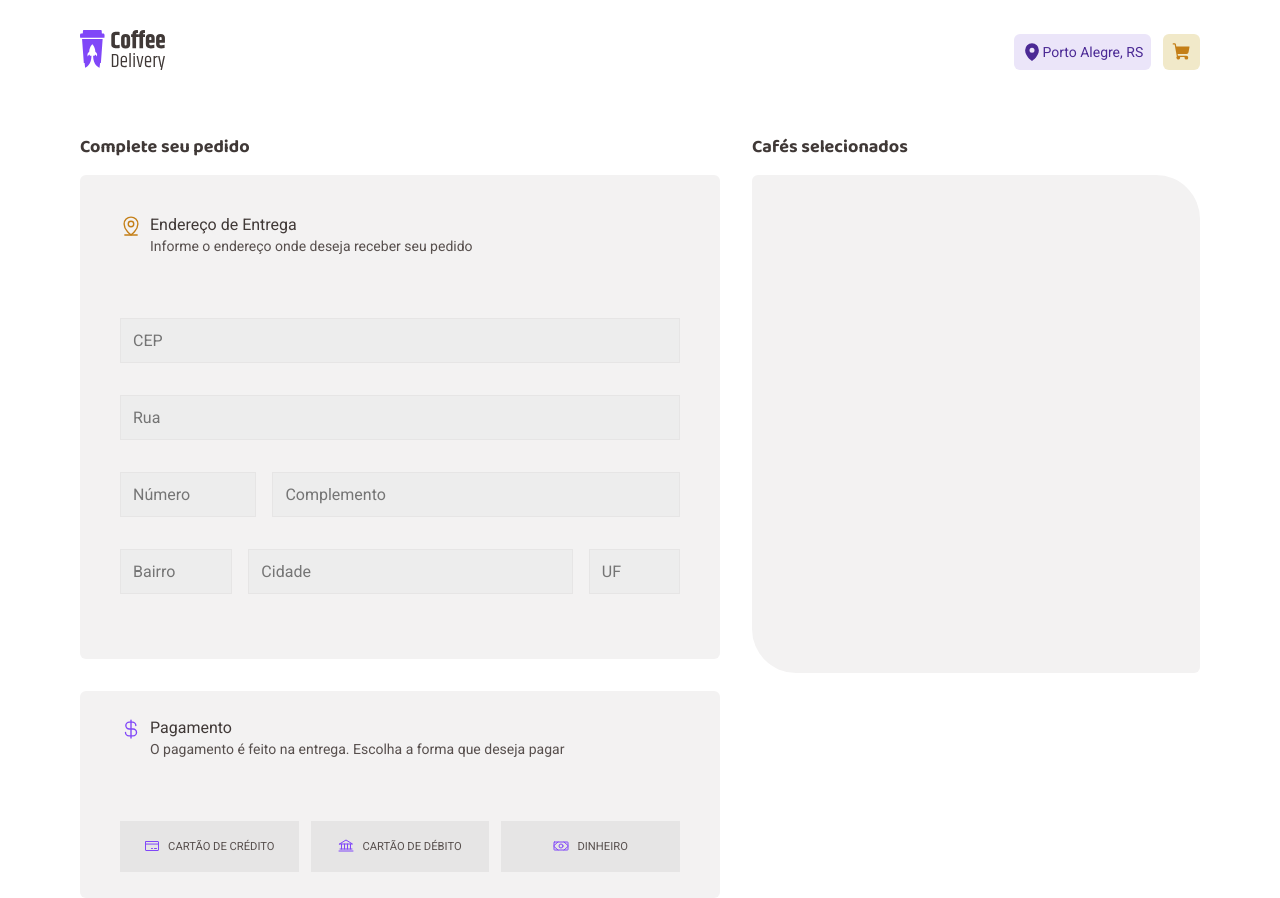
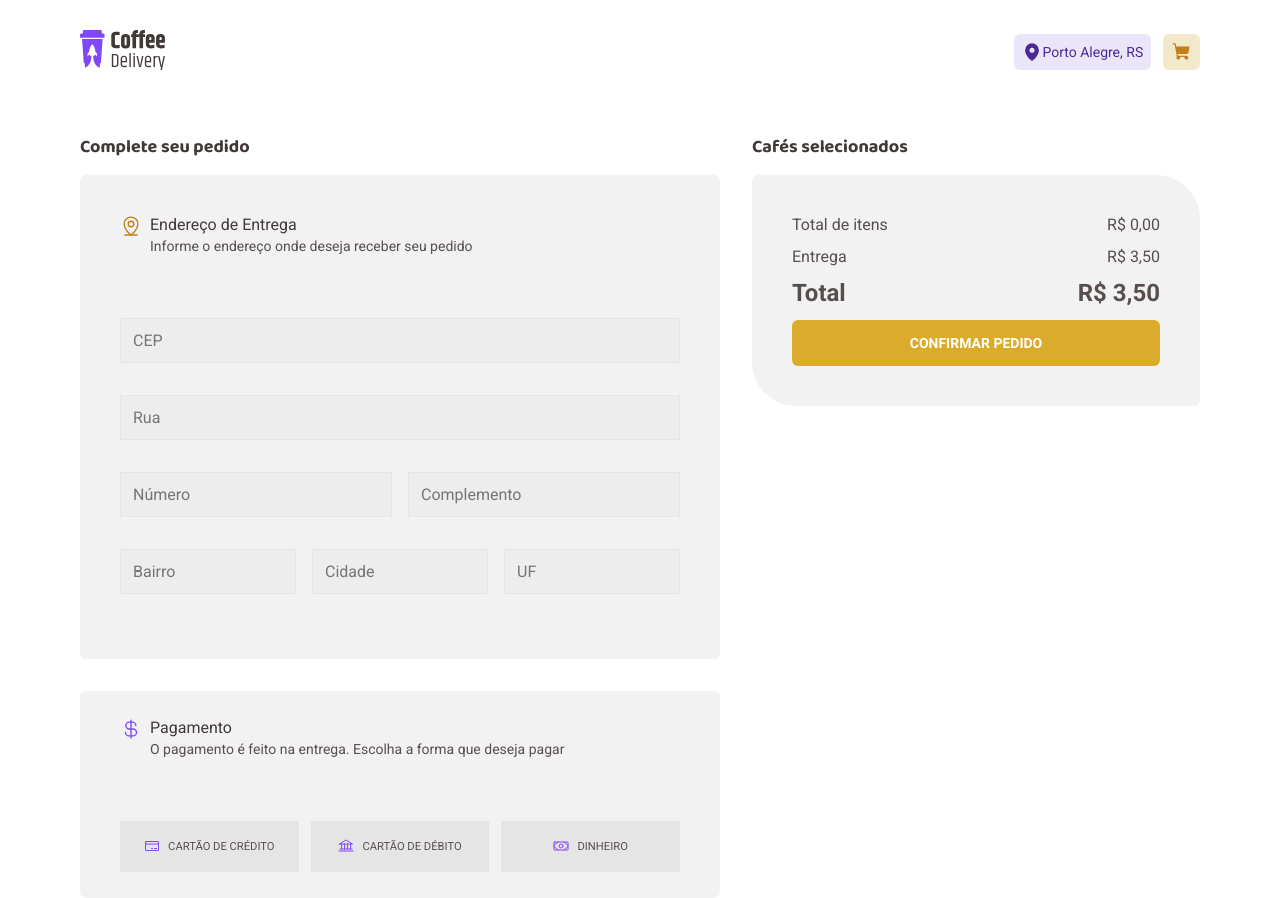
Before and after one commit to manuncorrea/coffe-delivery, a React (Vite) app: page /checkout in a window 1280 px wide. Built offline with nearby package versions, Linux system fonts and the light colour scheme.

Commit message:
finalizando o card de soma dos cafés

```diff
--- /dev/null
+++ b/src/components/Button/index.tsx
@@ -0,0 +1,10 @@
+import { ButtonHTMLAttributes } from 'react'
+import { ButtonContainer } from './styles'
+
+interface ButtonProps extends ButtonHTMLAttributes<HTMLButtonElement> {
+  text: string
+}
+
+export function Button({ text, ...rest }: ButtonProps) {
+  return <ButtonContainer {...rest}>{text}</ButtonContainer>
+}
--- /dev/null
+++ b/src/components/Button/styles.ts
@@ -0,0 +1,23 @@
+import styled from 'styled-components'
+
+export const ButtonContainer = styled.button`
+  display: flex;
+  align-items: center;
+  justify-content: center;
+  text-align: center;
+
+  font-size: 0.875rem;
+  font-weight: 700;
+
+  width: 23rem;
+  height: 2.875rem;
+  padding: 0.75rem 2.8rem;
+
+  gap: 0.5rem;
+
+  border: none;
+  border-radius: 6px;
+
+  background: ${(props) => props.theme.yellow};
+  color: ${(props) => props.theme.white};
+`
--- /dev/null
+++ b/src/pages/Checkout/components/CheckoutCoffeCard/SelectedCoffee/index.tsx
@@ -0,0 +1,33 @@
+import { useContext } from 'react'
+import { Button } from '../../../../../components/Button'
+import { CartContextProps } from '../../../../../context/CoffeeCartContextProvider'
+import { formatMoney } from '../../../../../utils/formatMoney'
+import { ContainerTotal } from './styles'
+
+const deliveryFee = 3.5
+export function SelectedCoffee() {
+  const { cartOrdersTotal, cartQuantity } = useContext(CartContextProps)
+  const cartTotal = deliveryFee + cartOrdersTotal
+  const formattedOrdersTotal = formatMoney(cartOrdersTotal)
+  const formattedCartTotal = formatMoney(cartTotal)
+  const formattedDeliveryFee = formatMoney(deliveryFee)
+  return (
+    <ContainerTotal>
+      <div>
+        <span>Total de itens</span>
+        <span>R$ {formattedOrdersTotal}</span>
+      </div>
+
+      <div>
+        <span>Entrega</span>
+        <span>R$ {formattedDeliveryFee}</span>
+      </div>
+
+      <div>
+        <h2>Total</h2>
+        <h2>R$ {formattedCartTotal}</h2>
+      </div>
+      <Button text="CONFIRMAR PEDIDO" disabled={cartQuantity <= 0} />
+    </ContainerTotal>
+  )
+}
--- /dev/null
+++ b/src/pages/Checkout/components/CheckoutCoffeCard/SelectedCoffee/styles.ts
@@ -0,0 +1,13 @@
+import styled from 'styled-components'
+
+export const ContainerTotal = styled.div`
+  display: flex;
+  flex-direction: column;
+  gap: 0.8rem;
+
+  > div {
+    display: flex;
+    align-items: center;
+    justify-content: space-between;
+  }
+`
--- a/src/pages/Checkout/components/CheckoutCoffeCard/index.tsx
+++ b/src/pages/Checkout/components/CheckoutCoffeCard/index.tsx
@@ -14,7 +14,9 @@ interface CheckoutCoffeCardProps {
 }
 
 export function CheckoutCoffeCard({ coffee }: CheckoutCoffeCardProps) {
-  const { completeCurrentOrder, removeCoffeeFromCart } = useContext(CartContextProps)
+  const { completeCurrentOrder, removeCoffeeFromCart } =
+    useContext(CartContextProps)
+
   function handleIncrementquantity() {
     completeCurrentOrder(coffee.id, 'increase')
   }
@@ -30,6 +32,7 @@ export function CheckoutCoffeCard({ coffee }: CheckoutCoffeCardProps) {
   const coffeeTotal = coffee.price * coffee.quantyCoffe
   const fotmatCoffeeTotal = formatMoney(coffeeTotal)
   return (
+    <>
       <Container>
         <div>
           <img src={coffee.photo} alt="" />
@@ -50,5 +53,6 @@ export function CheckoutCoffeCard({ coffee }: CheckoutCoffeCardProps) {
         </div>
         <p>R$ {fotmatCoffeeTotal}</p>
       </Container>
+    </>
   )
 }
--- /dev/null
+++ b/src/pages/Checkout/components/FormAddress/index.tsx
@@ -0,0 +1,28 @@
+import { MapPinLine } from 'phosphor-react'
+import { HeaderRequest, InputContainer } from './styles'
+
+export function FormAddress() {
+  return (
+    <>
+      <HeaderRequest>
+        <MapPinLine size={22} />
+        <div>
+          <h4>Endereço de Entrega</h4>
+          <span>Informe o endereço onde deseja receber seu pedido</span>
+        </div>
+      </HeaderRequest>
+
+      <input type="text" placeholder="CEP" />
+      <input type="text" placeholder="Rua" />
+      <InputContainer>
+        <input type="number" placeholder="Número" />
+        <input type="text" placeholder="Complemento" />
+      </InputContainer>
+      <InputContainer>
+        <input type="text" placeholder="Bairro" />
+        <input type="text" placeholder="Cidade" />
+        <input type="text" placeholder="UF" />
+      </InputContainer>
+    </>
+  )
+}
--- /dev/null
+++ b/src/pages/Checkout/components/FormAddress/styles.ts
@@ -0,0 +1,51 @@
+import styled from 'styled-components'
+
+export const InputContainer = styled.div`
+  display: flex;
+  flex-direction: row;
+  width: 100%;
+
+  & input:not(:first-child) {
+    margin-left: 1rem;
+  }
+
+  & input:first-child {
+    width: 25%;
+  }
+
+  & input:nth-child(2) {
+    width: 75%;
+  }
+
+  & input:nth-child(3) {
+    width: 20%;
+  }
+`
+export const HeaderContainer = styled.div`
+  display: flex;
+  flex-direction: row;
+  min-height: 4.4rem;
+  gap: 0.5rem;
+
+  div {
+    h4 {
+      font-size: 1rem;
+      font-weight: 400;
+      color: ${(props) => props.theme['base-subtitle']};
+      line-height: 1.3rem;
+    }
+
+    span {
+      font-size: 0.875rem;
+      font-weight: 400;
+      color: ${(props) => props.theme['base-text']};
+      line-height: 1.138rem;
+    }
+  }
+`
+
+export const HeaderRequest = styled(HeaderContainer)`
+  svg {
+    color: ${(props) => props.theme['yellow-dark']};
+  }
+`
--- a/src/pages/Checkout/index.tsx
+++ b/src/pages/Checkout/index.tsx
@@ -1,20 +1,14 @@
-import {
-  Bank,
-  CreditCard,
-  CurrencyDollar,
-  MapPinLine,
-  Money,
-} from 'phosphor-react'
+import { Bank, CreditCard, CurrencyDollar, Money } from 'phosphor-react'
 import { useContext } from 'react'
 import { CartContextProps } from '../../context/CoffeeCartContextProvider'
 import { CheckoutCoffeCard } from './components/CheckoutCoffeCard'
+import { SelectedCoffee } from './components/CheckoutCoffeCard/SelectedCoffee'
+import { FormAddress } from './components/FormAddress'
 import {
   CheckoutContainer,
   CheckoutRequestsContainer,
   CheckoutSuccessContainer,
   HeaderPayment,
-  HeaderRequest,
-  InputContainer,
 } from './styles'
 
 export function Checkout() {
@@ -25,25 +19,7 @@ export function Checkout() {
         <h3>Complete seu pedido</h3>
 
         <div className="address">
-          <HeaderRequest>
-            <MapPinLine size={22} />
-            <div>
-              <h4>Endereço de Entrega</h4>
-              <span>Informe o endereço onde deseja receber seu pedido</span>
-            </div>
-          </HeaderRequest>
-
-          <input type="text" placeholder="CEP" />
-          <input type="text" placeholder="Rua" />
-          <InputContainer>
-            <input type="number" placeholder="Número" />
-            <input type="text" placeholder="Complemento" />
-          </InputContainer>
-          <InputContainer>
-            <input type="text" placeholder="Bairro" />
-            <input type="text" placeholder="Cidade" />
-            <input type="text" placeholder="UF" />
-          </InputContainer>
+          <FormAddress />
         </div>
 
         <div className="payment">
@@ -80,6 +56,8 @@ export function Checkout() {
           {cartOrders.map((item) => (
             <CheckoutCoffeCard key={item.id} coffee={item} />
           ))}
+
+          <SelectedCoffee />
         </div>
       </CheckoutSuccessContainer>
     </CheckoutContainer>
--- a/src/pages/Checkout/styles.ts
+++ b/src/pages/Checkout/styles.ts
@@ -104,27 +104,7 @@ export const CheckoutRequestsContainer = styled.section`
     }
   }
 `
-export const InputContainer = styled.div`
-  display: flex;
-  flex-direction: row;
-  width: 100%;
 
-  & input:not(:first-child) {
-    margin-left: 1rem;
-  }
-
-  & input:first-child {
-    width: 25%;
-  }
-
-  & input:nth-child(2) {
-    width: 75%;
-  }
-
-  & input:nth-child(3) {
-    width: 20%;
-  }
-`
 export const HeaderContainer = styled.div`
   display: flex;
   flex-direction: row;
@@ -145,12 +125,6 @@ export const HeaderContainer = styled.div`
       color: ${(props) => props.theme['base-text']};
       line-height: 1.138rem;
     }
-  }
-`
-
-export const HeaderRequest = styled(HeaderContainer)`
-  svg {
-    color: ${(props) => props.theme['yellow-dark']};
   }
 `
 
@@ -187,13 +161,11 @@ export const CheckoutSuccessContainer = styled.section`
     display: flex;
     flex-direction: column;
     align-items: flex-start;
-    max-height: auto;
 
     padding: 2.5rem;
     gap: 1.5rem;
 
     width: 28rem;
-    height: 31.125rem;
 
     left: 832px;
 
```
Also changed, not shown: src/pages/Checkout/components/CheckoutCoffeCard/styles.ts (line endings or trailing spaces). Lines whose indentation alone changed are shown as unchanged.
